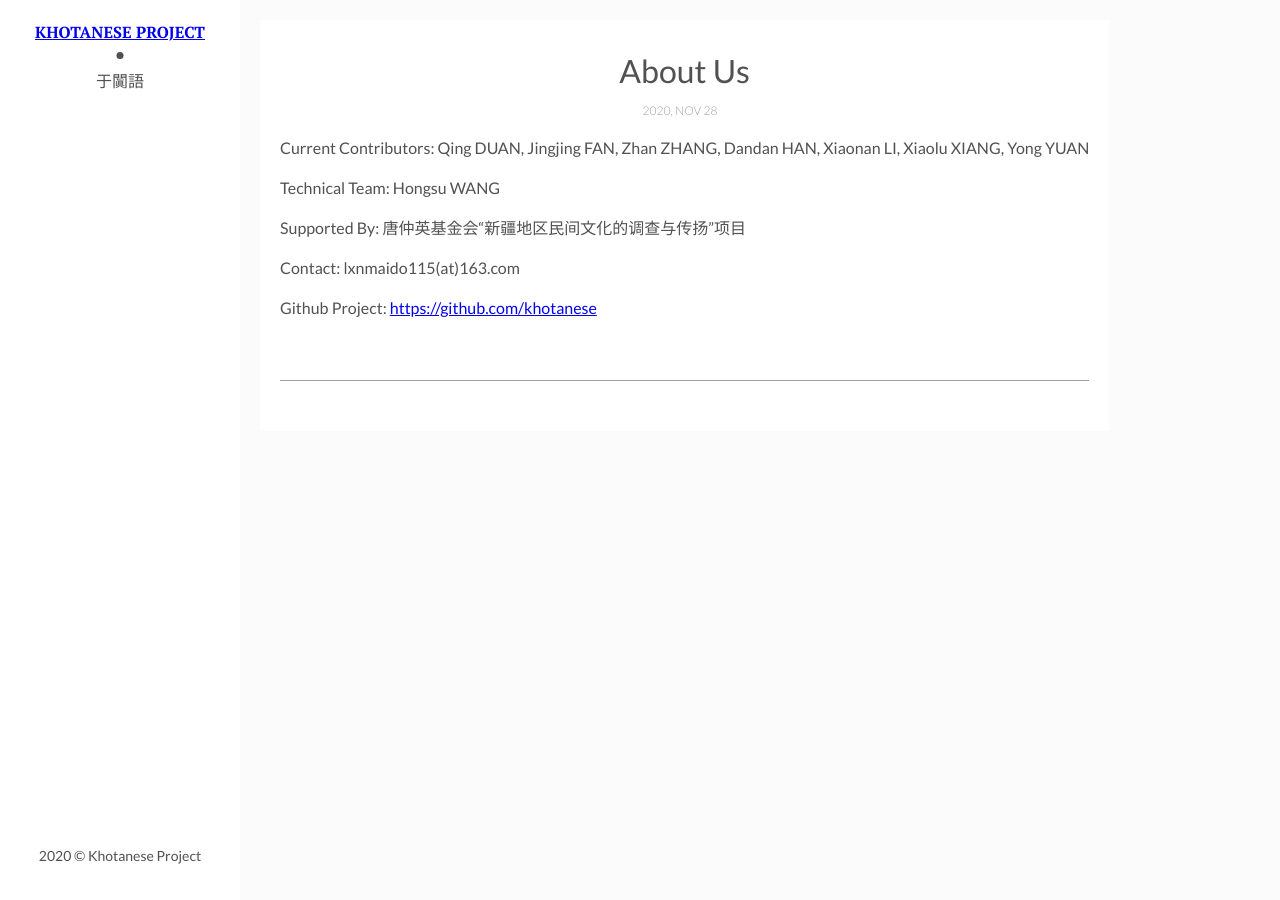
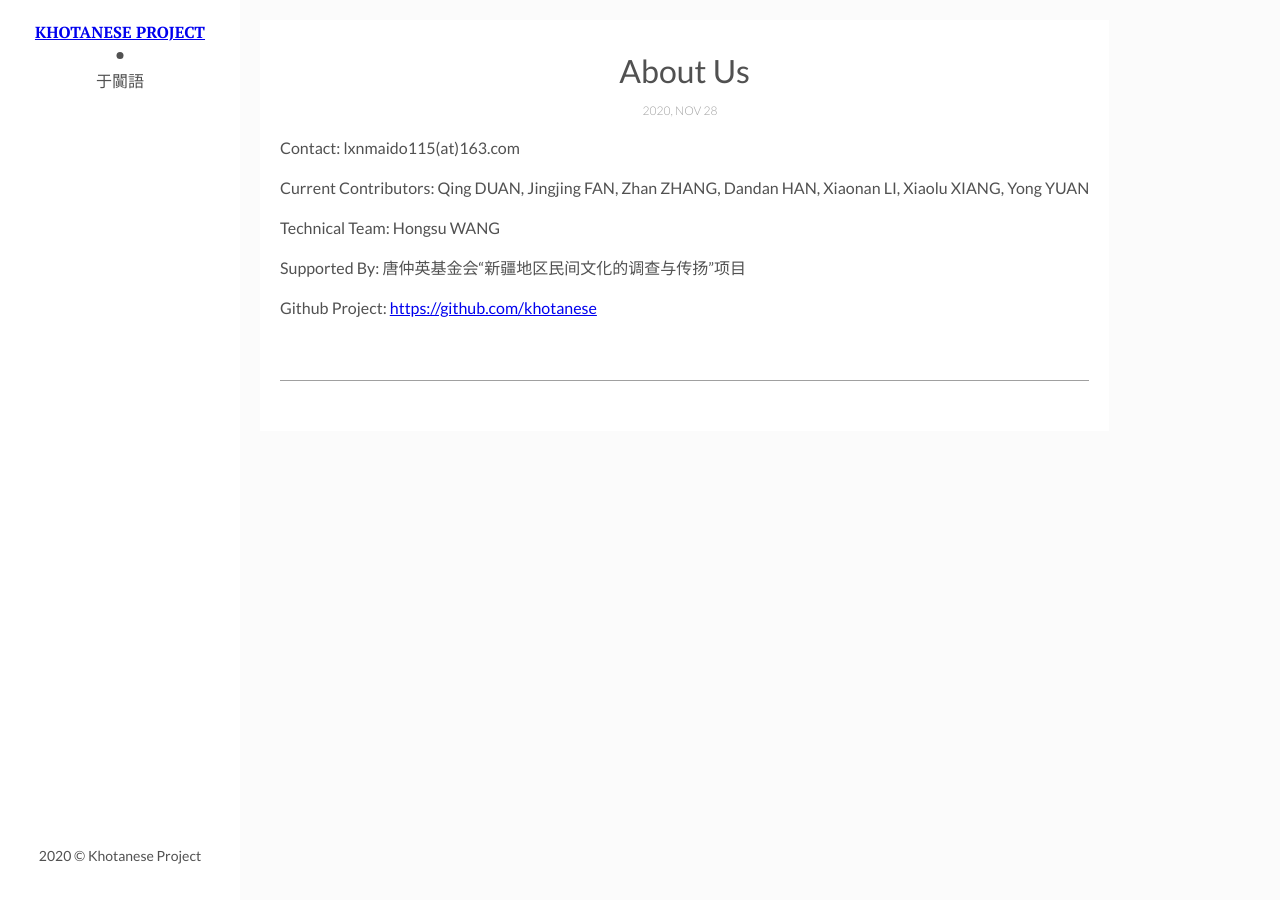
Before and after one commit to khotanese/khotanese.github.io, a Jekyll site: the page built from _posts/2020-11-18-about-us.markdown, in a window 1280 px wide. Built offline with Jekyll 4.4.1, drawn with Linux system fonts in a browser that asks for light colours.

```diff
--- a/_posts/2020-11-18-about-us.markdown
+++ b/_posts/2020-11-18-about-us.markdown
@@ -6,12 +6,12 @@ description: # Add post description (optional)
 img:  # Add image post (optional)
 ---
 
+Contact: lxnmaido115(at)163.com
+
 Current Contributors: Qing DUAN, Jingjing FAN, Zhan ZHANG, Dandan HAN, Xiaonan LI, Xiaolu XIANG, Yong YUAN
 
 Technical Team: Hongsu WANG
 
 Supported By: 唐仲英基金会“新疆地区民间文化的调查与传扬”项目
 
-Contact: lxnmaido115(at)163.com
-
 Github Project: [https://github.com/khotanese](https://github.com/khotanese)
```
